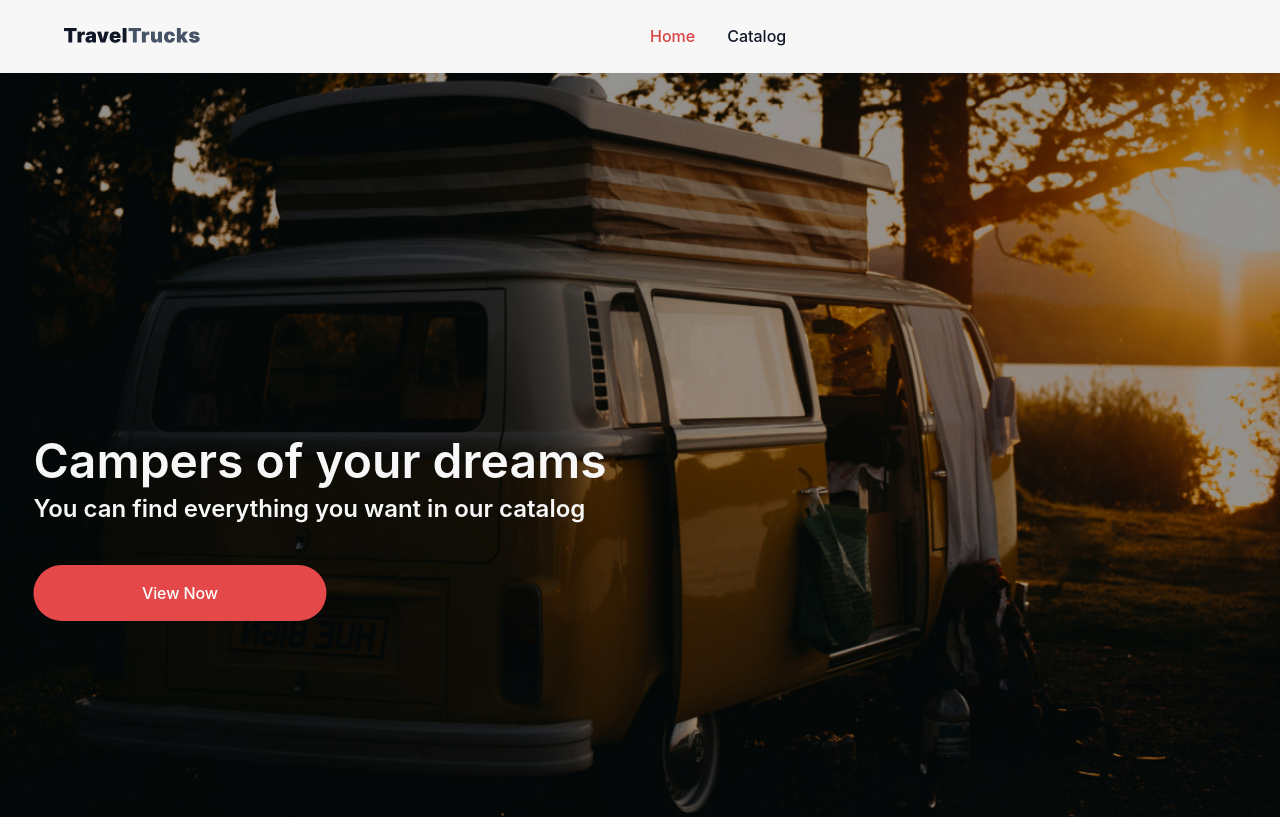
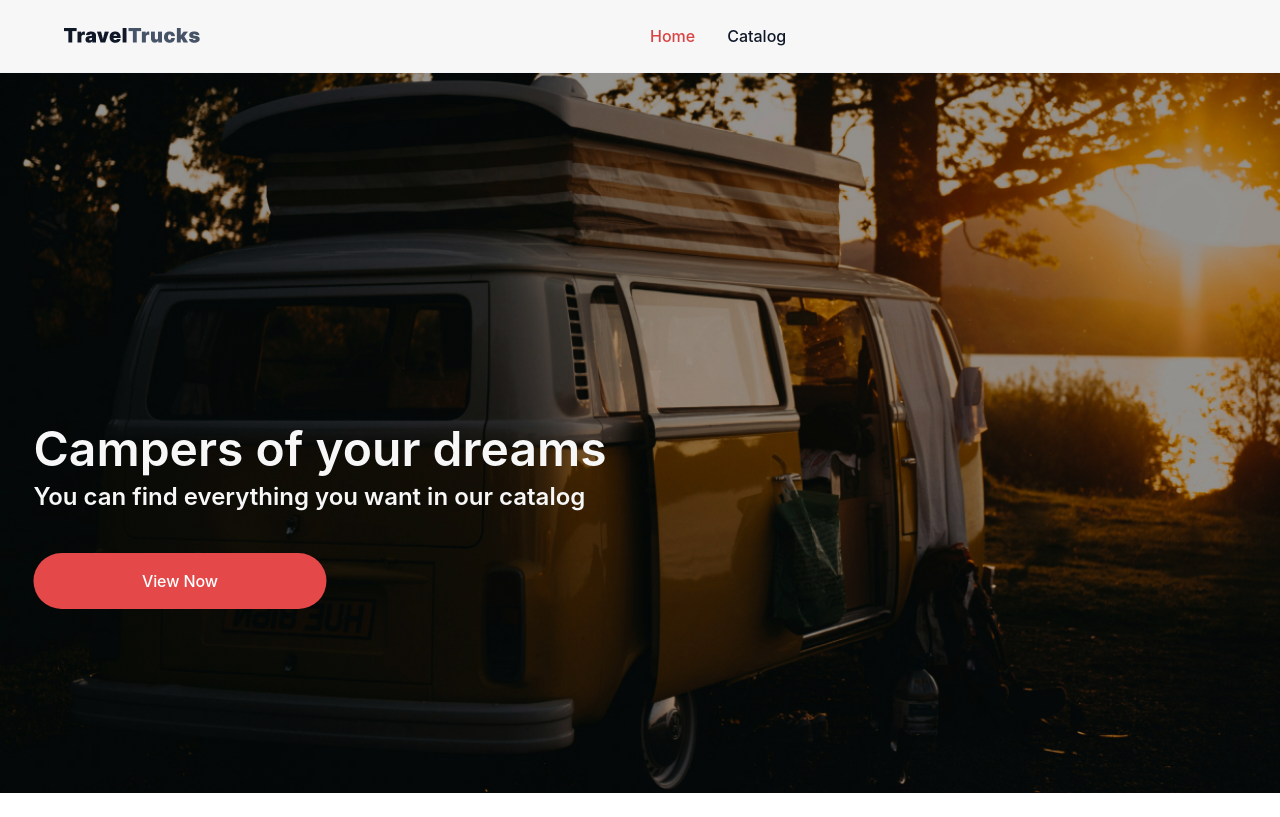
Before and after one commit to shpylovyi1007/TravelApp, a React (Vite) app: page / in a window 1280 px wide. Built offline with nearby package versions, Linux system fonts and the light colour scheme.

Commit message:
Update Home.module.scss

```diff
--- a/src/pages/Home.module.scss
+++ b/src/pages/Home.module.scss
@@ -7,6 +7,6 @@
     url("/picture.jpg") !important;
   background-repeat: no-repeat;
   background-size: cover;
-  height: 93vh;
+  height: 90vh;
   position: relative;
 }
```
